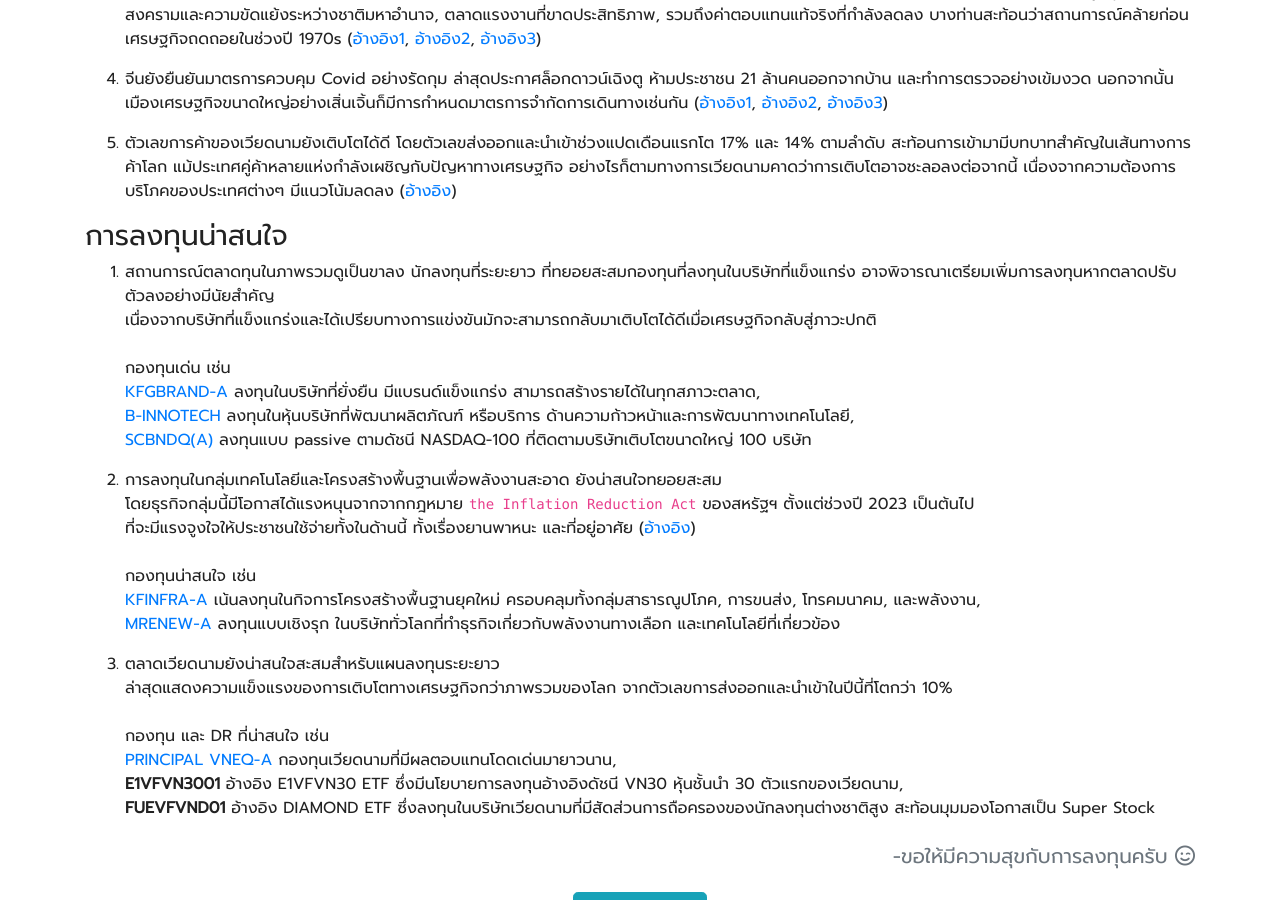
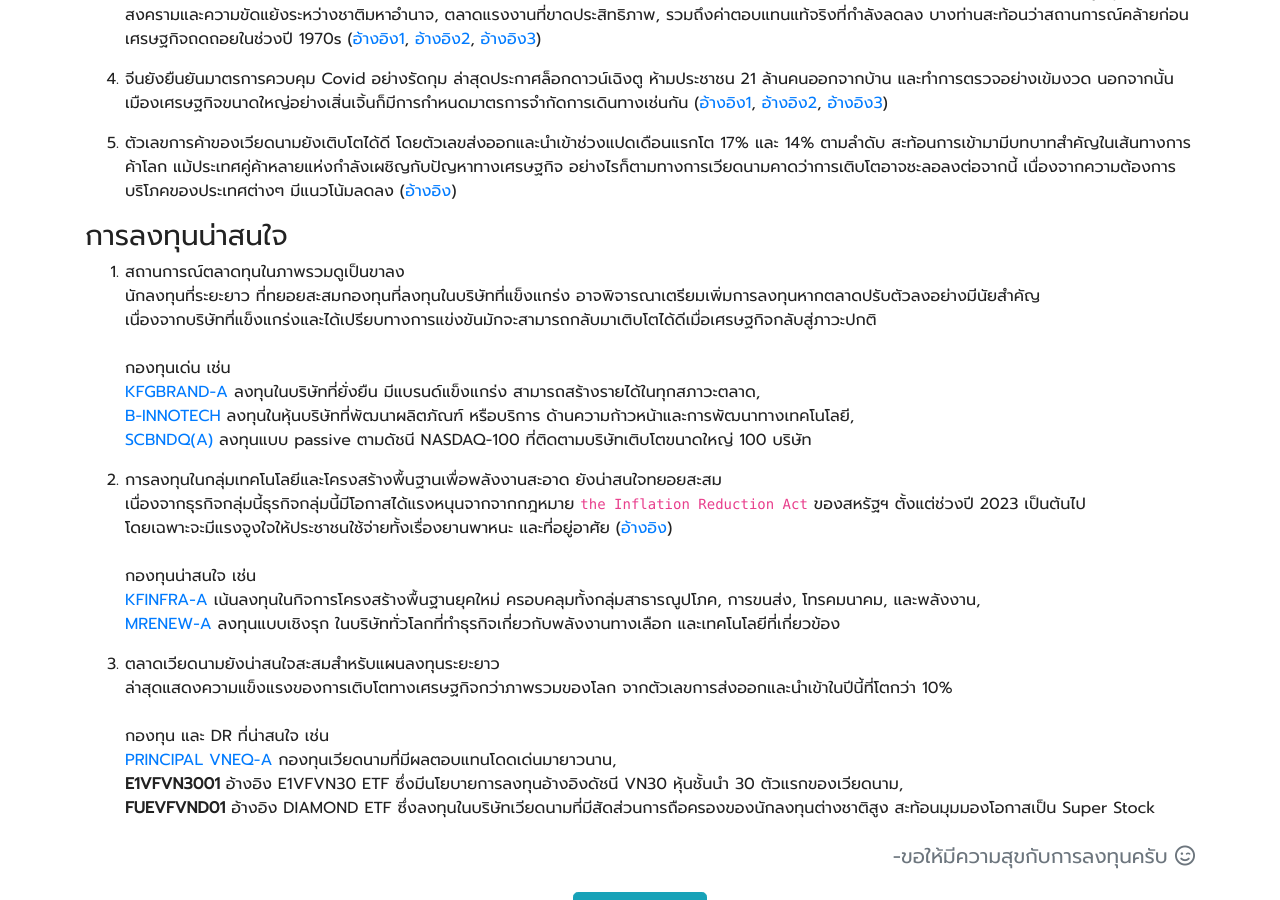
Before and after one commit to moneysart/moneysart.github.io, a Jekyll site: the page built from weekly/_posts/2022-09-04-summary.md, in a window 1280 px wide and 900 px high, scrolled down 421 px. Built offline with Jekyll 4.4.1, drawn with Linux system fonts in a browser that asks for light colours; nearby versions of some CDN libraries.

Commit message:
fix typo

```diff
--- a/weekly/_posts/2022-09-04-summary.md
+++ b/weekly/_posts/2022-09-04-summary.md
@@ -33,7 +33,8 @@ date: 2022-09-04
 
 ### การลงทุนน่าสนใจ
 
-1. สถานการณ์ตลาดทุนในภาพรวมดูเป็นขาลง นักลงทุนที่ระยะยาว ที่ทยอยสะสมกองทุนที่ลงทุนในบริษัทที่แข็งแกร่ง อาจพิจารณาเตรียมเพิ่มการลงทุนหากตลาดปรับตัวลงอย่างมีนัยสำคัญ
+1. สถานการณ์ตลาดทุนในภาพรวมดูเป็นขาลง
+นักลงทุนที่ระยะยาว ที่ทยอยสะสมกองทุนที่ลงทุนในบริษัทที่แข็งแกร่ง อาจพิจารณาเตรียมเพิ่มการลงทุนหากตลาดปรับตัวลงอย่างมีนัยสำคัญ
 เนื่องจากบริษัทที่แข็งแกร่งและได้เปรียบทางการแข่งขันมักจะสามารถกลับมาเติบโตได้ดีเมื่อเศรษฐกิจกลับสู่ภาวะปกติ<br><br>
 กองทุนเด่น เช่น
 [KFGBRAND-A](https://www.finnomena.com/fund/KFGBRAND-A) ลงทุนในบริษัทที่ยั่งยืน มีแบรนด์แข็งแกร่ง สามารถสร้างรายได้ในทุกสภาวะตลาด,
@@ -41,8 +42,8 @@ date: 2022-09-04
 [SCBNDQ(A)](https://www.finnomena.com/fund/SCBNDQ(A)) ลงทุนแบบ passive ตามดัชนี NASDAQ-100 ที่ติดตามบริษัทเติบโตขนาดใหญ่ 100 บริษัท
 
 2. การลงทุนในกลุ่มเทคโนโลยีและโครงสร้างพื้นฐานเพื่อพลังงานสะอาด ยังน่าสนใจทยอยสะสม
-โดยธุรกิจกลุ่มนี้มีโอกาสได้แรงหนุนจากจากกฎหมาย `the Inflation Reduction Act` ของสหรัฐฯ ตั้งแต่ช่วงปี 2023 เป็นต้นไป
-ที่จะมีแรงจูงใจให้ประชาชนใช้จ่ายทั้งในด้านนี้ ทั้งเรื่องยานพาหนะ และที่อยู่อาศัย
+เนื่องจากธุรกิจกลุ่มนี้ธุรกิจกลุ่มนี้มีโอกาสได้แรงหนุนจากจากกฎหมาย `the Inflation Reduction Act` ของสหรัฐฯ ตั้งแต่ช่วงปี 2023 เป็นต้นไป
+โดยเฉพาะจะมีแรงจูงใจให้ประชาชนใช้จ่ายทั้งเรื่องยานพาหนะ และที่อยู่อาศัย
 ([อ้างอิง](https://www.cnbc.com/2022/09/03/inflation-reduction-act-when-to-claim-climate-tax-breaks-rebates.html))<br><br>
 กองทุนน่าสนใจ เช่น
 [KFINFRA-A](https://www.finnomena.com/fund/KFINFRA-A) เน้นลงทุนในกิจการโครงสร้างพื้นฐานยุคใหม่ ครอบคลุมทั้งกลุ่มสาธารณูปโภค, การขนส่ง, โทรคมนาคม, และพลังงาน,
```
